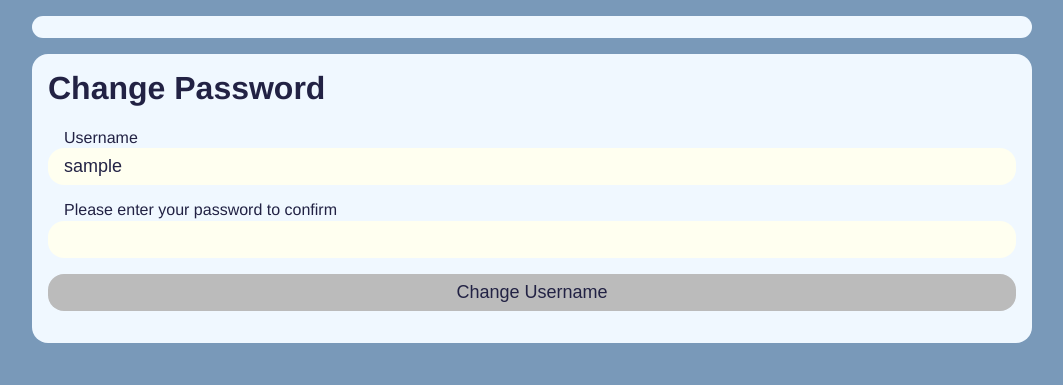
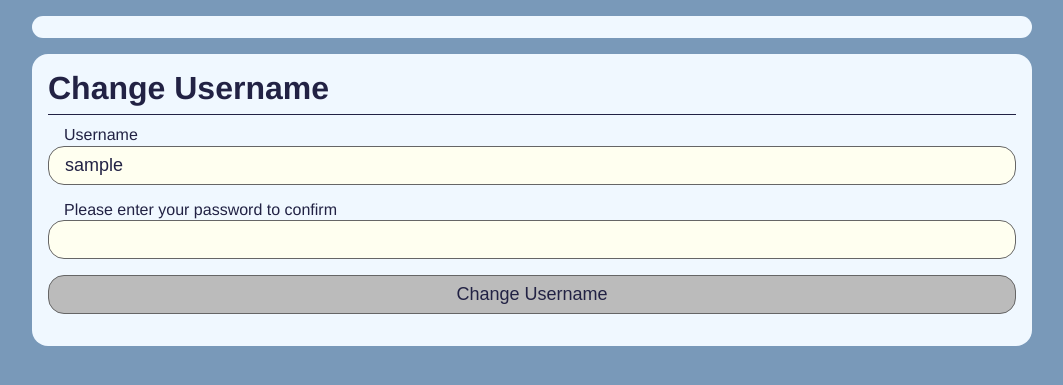
Before and after one commit to timothyf1/cmt120-flask, a Flask app: page /profile/change-username in a window 1280 px wide. Shown: the part 66-451 px from the top of the page, without its empty margins (108-1171 px from the left). Run offline with Flask 3, Linux system fonts and the light colour scheme; the visitor is signed in with stand-in values (Sample User, id 1).

Commit message:
Underline heading and added heading div to missing pages

```diff
--- a/portfolio/auth/templates/auth.html
+++ b/portfolio/auth/templates/auth.html
@@ -6,7 +6,9 @@
 
 {% block layout %}
 <div class="auth-form">
-    <h1>{% block heading %}{% endblock %}</h1>
+    <div class="heading">
+        <h1>{% block heading %}{% endblock %}</h1>
+    </div>
 
     {% for message in get_flashed_messages() %}
     <div class="alert">
--- a/portfolio/education/templates/delete.html
+++ b/portfolio/education/templates/delete.html
@@ -1,6 +1,7 @@
 {% extends "content.html" %}
 
 {% block content %}
+<div class="heading">
     {% if course %}
     <h1>Delete {{ course.name }}</h1>
     {% elif module %}
@@ -10,6 +11,7 @@
     {% elif tag %}
     <h1>Delete {{ tag.name }}</h1>
     {% endif %}
+</div>
 
 <form method="POST" action="">
     {{ form.csrf_token }}
--- a/portfolio/education/templates/modules/module-list.html
+++ b/portfolio/education/templates/modules/module-list.html
@@ -1,6 +1,9 @@
 {% extends "content.html" %}
 {% block content %}
-<h1>Module List</h1>
+<div class="heading">
+    <h1>Module List</h1>
+</div>
+
 <p>This page lists all the modules I have completed across all the different courses.</p>
 <ul>
     {% for module in modules %}
--- a/portfolio/education/templates/tags/tag-list.html
+++ b/portfolio/education/templates/tags/tag-list.html
@@ -1,6 +1,6 @@
 {% extends "content.html" %}
 {% block content %}
-<div class="heading right-link">
+<div class="heading">
     <h1>Tags</h1>
 </div>
 
--- a/portfolio/education/templates/topics/new-topic.html
+++ b/portfolio/education/templates/topics/new-topic.html
@@ -5,7 +5,9 @@
 {% endblock head %}
 
 {% block content %}
-<h1>New topic for {{ module.name }}</h1>
+<div class="heading">
+    <h1>New topic for {{ module.name }}</h1>
+</div>
 
 <form method="POST" action="" enctype="multipart/form-data">
     {{ form.csrf_token }}
--- a/portfolio/education/templates/topics/topic-list.html
+++ b/portfolio/education/templates/topics/topic-list.html
@@ -1,6 +1,9 @@
 {% extends "content.html" %}
 {% block content %}
-<h1>Topic List</h1>
+<div class="heading">
+    <h1>Topic List</h1>
+</div>
+
 <p>This page lists all the topics pages for all the modules. You can also find a list of tags used <a href="{{ url_for('bp_education.tag_list') }}">here</a>.</p>
 <ul>
     {% for topic in topics %}
--- a/portfolio/experience/templates/delete-experience.html
+++ b/portfolio/experience/templates/delete-experience.html
@@ -1,7 +1,9 @@
 {% extends "content.html" %}
 
 {% block content %}
-<h1>Delete {{ experience.title }}</h1>
+<div class="heading">
+    <h1>Delete {{ experience.title }}</h1>
+</div>
 
 <form method="POST" action="">
     {{ form.csrf_token }}
--- a/portfolio/home/templates/home.html
+++ b/portfolio/home/templates/home.html
@@ -1,6 +1,8 @@
 {% extends "content.html" %}
 {% block content %}
-<h1>Welcome to my digital portfolio</h1>
+<div class="heading">
+    <h1>Welcome to my digital portfolio</h1>
+</div>
 
 <p>This website I will be using to showcase my competences, skills and expertise of my coding abilities.</p>
 {% endblock content %}
--- a/portfolio/profile/templates/changeusername.html
+++ b/portfolio/profile/templates/changeusername.html
@@ -1,7 +1,7 @@
 {% extends "profileform.html" %}
 
 {% block heading %}
-Change Password
+Change Username
 {% endblock heading %}
 
 {% block profileform %}
@@ -9,6 +9,7 @@ Change Password
     {{ form.csrf_token }}
     {{ form.current_username }}
 
+    <div class="form-element">
         {{ form.username.label }}
         {{ form.username }}
         {% if form.username.errors %}
@@ -18,7 +19,9 @@ Change Password
         {% endfor %}
         </div>
         {% endif %}
+    </div>
 
+    <div class="form-element">
         {{ form.password.label }}
         {{ form.password }}
         {% if form.password.errors %}
@@ -28,7 +31,10 @@ Change Password
         {% endfor %}
         </div>
         {% endif %}
+    </div>
 
+    <div class="form-element">
         {{ form.submit }}
+    </div>
 </form>
 {% endblock profileform %}
--- a/portfolio/profile/templates/display-settings.html
+++ b/portfolio/profile/templates/display-settings.html
@@ -33,6 +33,9 @@ Display Settings
         </div>
         {% endif %}
     </div>
-    {{ form.submit }}
+
+    <div class="form-element">
+        {{ form.submit }}
+    </div>
 </form>
 {% endblock profileform %}
--- a/portfolio/profile/templates/profileform.html
+++ b/portfolio/profile/templates/profileform.html
@@ -5,7 +5,9 @@
 {% endblock head %}
 
 {% block content %}
-<h1>{% block heading %}{% endblock %}</h1>
+<div class="heading">
+    <h1>{% block heading %}{% endblock %}</h1>
+</div>
 
 {% block profileform %}
 {% endblock %}
--- a/portfolio/static/css/style.css
+++ b/portfolio/static/css/style.css
@@ -32,8 +32,14 @@ body {
     padding-bottom: 0.7rem;
 }
 
+.heading {
+    padding-bottom: 0.4rem;
+    border-bottom: 1px solid var(--text-color);
+}
+
 h1 {
     margin-top: 0;
+    margin-bottom: auto;
 }
 
 a {
@@ -48,6 +54,7 @@ a:hover {
 form {
     display: flex;
     flex-direction: column;
+    margin-top: 0.7rem;
 }
 
 .form-row {
```
Also changed, not shown: portfolio/profile/templates/changepassword.html (+9 -0 lines), portfolio/profile/templates/profile.html (+8 -1 lines). Lines whose indentation alone changed are shown as unchanged.
